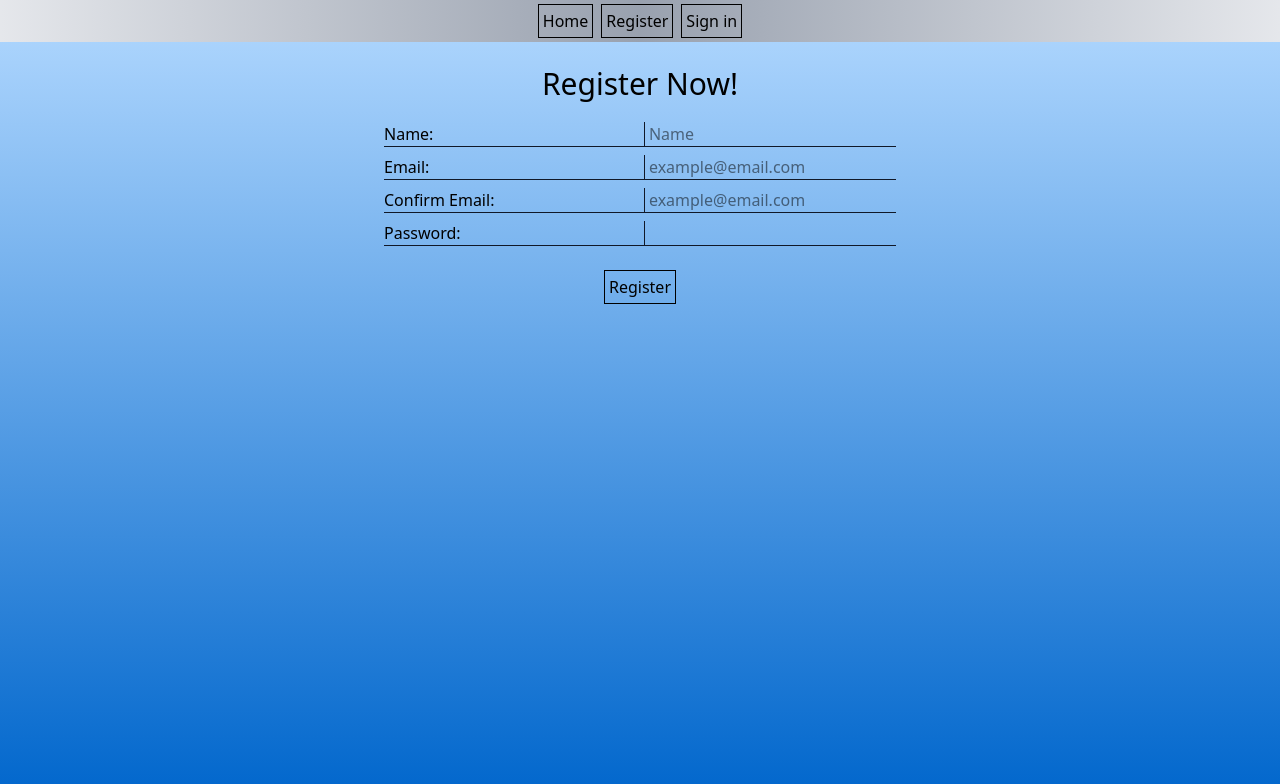
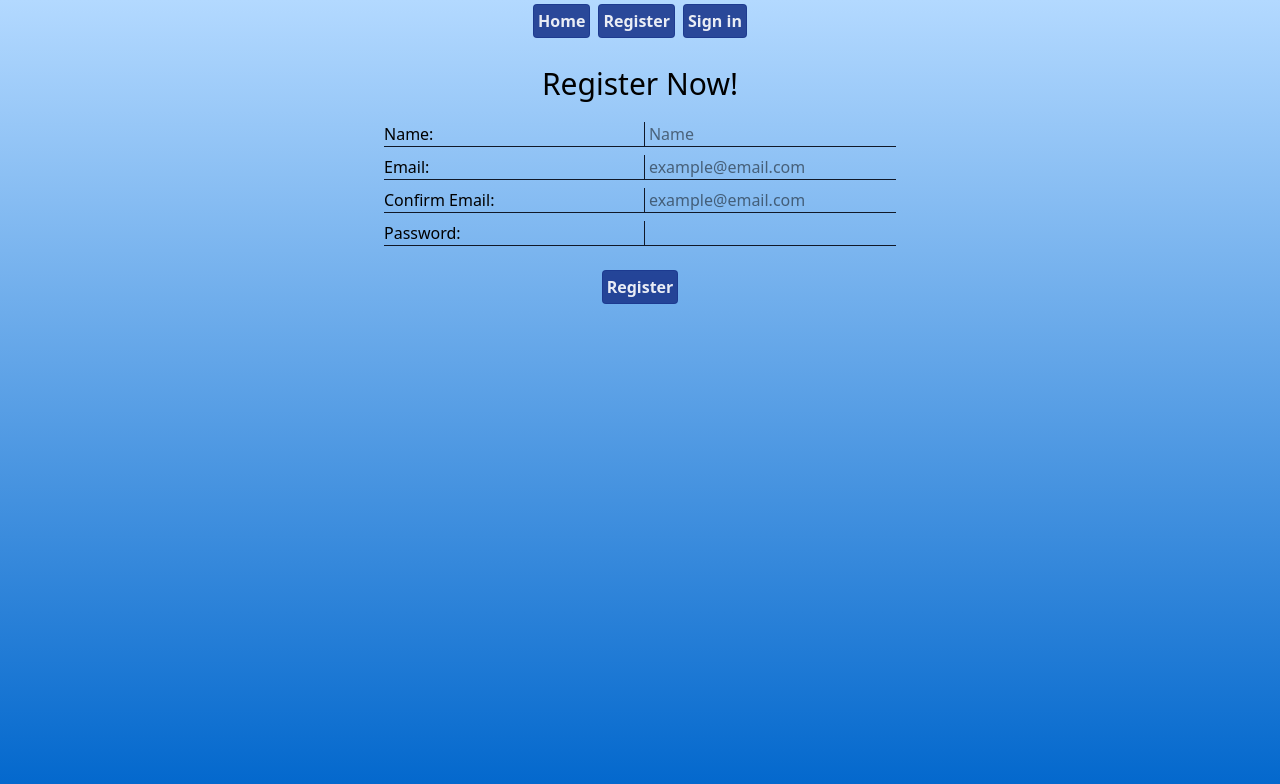
Before and after one commit to peti9406/progress-navigator, a React (Vite) app in the folder frontend/: page /register in a window 1280 px wide. Shown: the top 784 px of the page. Built offline with nearby package versions, Linux system fonts and the light colour scheme.

Commit message:
some styling done

```diff
--- a/frontend/src/components/Button.jsx
+++ b/frontend/src/components/Button.jsx
@@ -1,4 +1,7 @@
 export default function Button({onclick, text, type = "button"}) {
 
-    return <button onClick={onclick} type={type} className='border-1 m-1 p-1 hover:cursor-pointer'>{text}</button>
+    return <button onClick={onclick} type={type}
+                   className='border-1 border-blue-900/90 rounded-sm m-1 p-1 bg-blue-900/90 text-white/90 font-bold hover:cursor-pointer
+                   hover:translate-y-0.5 duration-300 hover:bg-gray-500 hover:border-gray-500'>
+        {text}</button>
 }
--- a/frontend/src/components/GoalCard.jsx
+++ b/frontend/src/components/GoalCard.jsx
@@ -35,7 +35,8 @@ export default function GoalCard({goal, open, setOpen}) {
     }
 
     return <div
-        className={`${completed ? 'bg-gray-400' : ''} border-2 rounded-lg m-4 py-4 w-full sm:w-[300px] max-h-min`}>
+        className={`${completed ? 'bg-gray-400/50' : 'bg-white/20'}
+         backdrop-blur-md border border-gray-800/20 hover:shadow-2xl hover:scale-110 duration-300 rounded-lg m-4 py-4 w-full sm:w-[300px] max-h-min`}>
         <div className='cursor-pointer p-2'
              onClick={setOpen}>
 
@@ -60,7 +61,7 @@ export default function GoalCard({goal, open, setOpen}) {
             <table className='mt-2 w-full'>
                 <tbody>
                 {goalSteps.map((step, index) => (
-                    <tr key={step.id} className={`flex justify-between w-full ${index % 2 === 0 ? 'bg-blue-400' : 'bg-blue-300'}`}>
+                    <tr key={step.id} className={`flex justify-between w-full  ${goal.completed ? '' : index % 2 === 0 ? 'bg-white/15' : ''}`}>
                         <StepElement key={step.id} step={step} onCheck={completed ? null : setCompletedSteps}/>
                     </tr>
                 ))}
--- a/frontend/src/components/NavBar.jsx
+++ b/frontend/src/components/NavBar.jsx
@@ -6,7 +6,7 @@ export default function Navbar({onLogout}) {
     const {user} = useAuth();
 
     return (<div className='flex flex-row justify-center items-center w-full min-w-max
-    bg-gradient-to-r from-gray-200 via-gray-400 to-gray-200'>
+    bg-b3d9ff'>
             <Link to='/'>
                 <Button text='Home' />
             </Link>
@@ -15,7 +15,7 @@ export default function Navbar({onLogout}) {
                     <Link to='/create'>
                         <Button text='Set new goal'/>
                     </Link>
-                    <div className='flex flex-row items-center ml-auto'>
+                    <div className='flex flex-row items-center ml-auto space-x-4'>
                         <p>Hi {user}!</p>
                         <Button onclick={onLogout} text='Log out'/>
                     </div>
--- a/frontend/src/components/StepElement.jsx
+++ b/frontend/src/components/StepElement.jsx
@@ -19,10 +19,10 @@ export default function StepElement({step, onCheck}) {
 
     return <>
         <td>
-            <p className='text-left text-wrap'>{step.step}</p>
+            <p className='text-left text-wrap px-2'>{step.step}</p>
         </td>
-        <td>
-            <input type='checkbox' checked={checked} onChange={() => handleCheck(step.id)}/>
+        <td className='flex items-center px-2'>
+            <input className='cursor-pointer' type='checkbox' checked={checked} onChange={() => handleCheck(step.id)}/>
         </td>
     </>
 }
```
